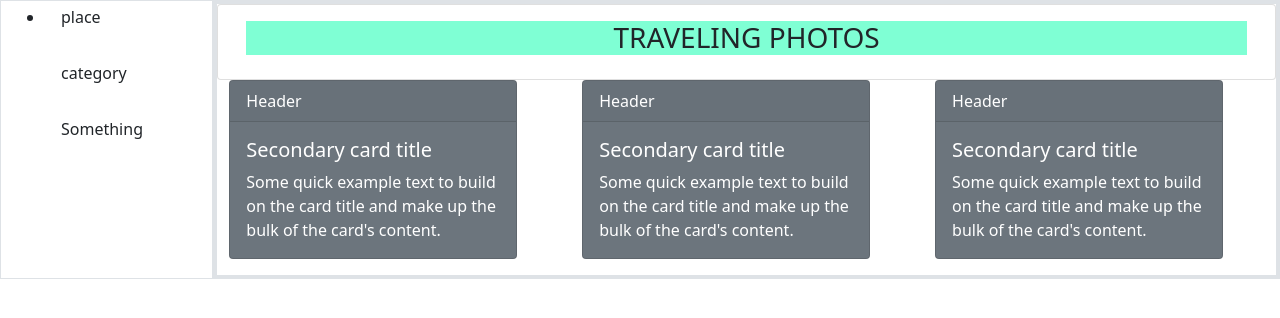
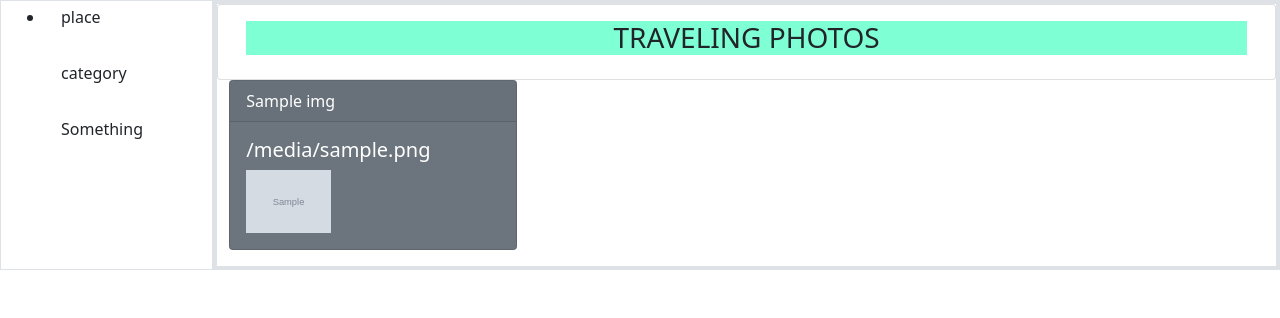
Before and after one commit to alphonce-otieno-odhiambo/PICTURE-GERLLARY, a Django app: template gallery/templates/home.html in a window 1280 px wide. Shown: the part 56-374 px from the top of the page. Run offline with Django 3.2, Linux system fonts and the light colour scheme; the template is opened without the code that fills it: most values are stand-ins (such as "Sample title", 1, 10 or a date in 2020); grey boxes marked "Sample" are stand-in pictures.

Commit message:
add functionality to display the images

```diff
--- a/gallery/templates/home.html
+++ b/gallery/templates/home.html
@@ -25,34 +25,28 @@
                           <h3 style="text-align: center;background-color: aquamarine;">TRAVELING PHOTOS</h3>
                         </div>
                     </div>
-                    <div class="col-4 ">
+
+                    <div class="col-xs-4 col-xs-4 col-xs-4">
+                        {% for imgs in images %}
                         <div class="card text-white bg-secondary mb-3" style="max-width: 18rem;">
-                            <div class="card-header">Header</div>
+                            <div class="card-header">{{imgs.image_name}}</div>
                             <div class="card-body">
-                              <h5 class="card-title">Secondary card title</h5>
-                              <p class="card-text">Some quick example text to build on the card title and make up the bulk of the card's content.</p>
+                              <h5 class="card-title"> {{imgs.image_description}} </h5>
+                              {% if imgs.image%}
+                              <div>
+                                    <div class="col-sm-4 ">
+
+                                        <img src="{{ imgs.image.url}}" alt="..." class="img-thumnail" height="100%" width="100%">
+                              {% else%}
+
+                                        <h2>There is no image </h2>
+                                    </div>
+                                </div>
+                              {% endif%}
                             </div>
                         </div>
+                        {% endfor %}
                     </div>
-                    <div class="col-4 ">
-                        <div class="card text-white bg-secondary mb-3" style="max-width: 18rem;">
-                            <div class="card-header">Header</div>
-                            <div class="card-body">
-                              <h5 class="card-title">Secondary card title</h5>
-                              <p class="card-text">Some quick example text to build on the card title and make up the bulk of the card's content.</p>
-                            </div>
-                        </div>
-                    </div>
-                    <div class="col-4 ">
-                        <div class="card text-white bg-secondary mb-3" style="max-width: 18rem;">
-                            <div class="card-header">Header</div>
-                            <div class="card-body">
-                              <h5 class="card-title">Secondary card title</h5>
-                              <p class="card-text">Some quick example text to build on the card title and make up the bulk of the card's content.</p>
-                            </div>
-                        </div>
-                    </div>
-
 
 
                 </div>
--- a/gallery/views.py
+++ b/gallery/views.py
@@ -5,7 +5,9 @@ from .forms import PictureForm
 
 # Create your views here.
 def home(request):
-    return render(request, 'home.html')
+    images = Picture.objects.all()
+    context = {"images":images}
+    return render(request, 'home.html', context)
 
 def pictures(request):
     if request.method == "POST":
```
Also changed, not shown: gallery/migrations/0003_picture_image_description.py (added), media/images/IMG_20210811_222253_162.JPG (added), media/images/ali.jpg (added).
